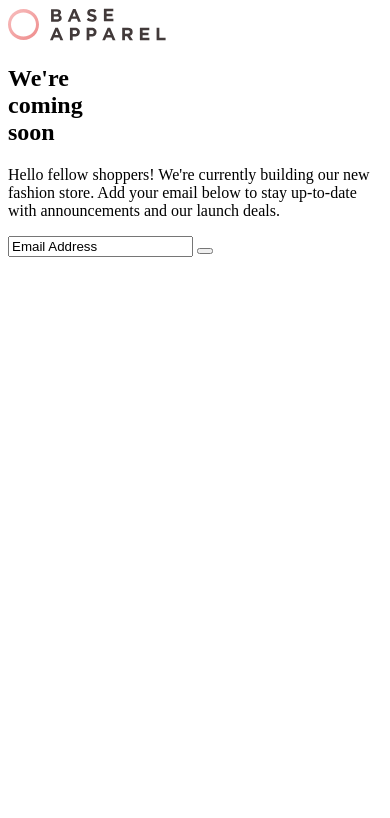
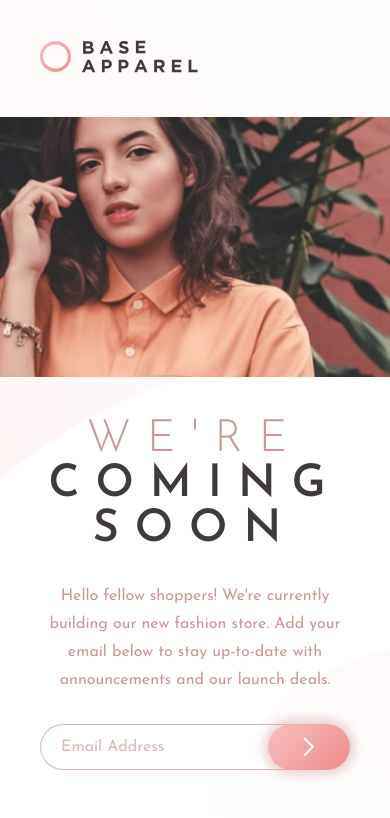
Before and after one commit to joana-trots/base-apparel-coming-soon-page, a plain HTML site: page index.html in a window 390 px wide. Drawn offline with Linux system fonts and the light colour scheme.

Commit message:
add responsive/mobile styles

```diff
--- a/assets/styles/styles.sass
+++ b/assets/styles/styles.sass
@@ -0,0 +1,112 @@
+// Typography
+@import url('https://fonts.googleapis.com/css2?family=Josefin+Sans:wght@300;400;600&display=swap')
+$ff-main: 'Josefin Sans', sans-serif
+$fs-regular: 16px
+$fw-thin: 300
+$fw-regular: 400
+$fw-bold: 600
+
+// Colors
+$pink: hsl(0, 36%, 70%)
+$light-pink: hsla(0, 36%, 70%, .7)
+$red: hsl(0, 93%, 68%)
+$dark-red: hsl(0, 6%, 24%)
+$gradient1: linear-gradient(135deg, hsl(0, 0%, 100%), hsl(0, 100%, 98%))
+$gradient2: linear-gradient(135deg, hsl(0, 80%, 86%), hsl(0, 74%, 74%))
+
+$pattern-img: url('../images/bg-pattern-desktop.svg')
+$photo: url('../images/hero-desktop.jpg')
+
+*
+    box-sizing: border-box
+    margin: 0
+    padding: 0
+body
+    display: grid
+    grid-template-columns: 56% 1fr
+    grid-template-areas: 'main cover'
+    height: 100vh
+    font-family: $ff-main
+    font-size: $fs-regular
+    font-weight: $fw-regular
+    background: $pattern-img center center no-repeat
+    background-size: cover
+    main
+        grid-area: main
+        height: 100%
+        padding: 8vh 10vw
+        .logo
+            grid-area: logo
+        .cover_mobile
+            display: none
+        .text
+            grid-area: text
+            width: 80%
+            h1
+                font-size: 4rem
+                letter-spacing: 1rem
+                color: $dark-red
+                text-transform: uppercase
+                margin: 120px 0 30px
+                span
+                    color: $pink
+                    font-weight: $fw-thin
+            p
+                color: $pink
+                margin-bottom: 30px
+                line-height: 28px
+        form
+            display: flex
+            grid-area: form
+            input
+                padding: 10px 20px
+                border: 1px solid $light-pink
+                border-radius: 30px
+                color: #b7b7b7
+                width: 100%
+                position: relative
+                font-family: $ff-main
+                color: $light-pink
+                outline: none
+                font-size: $fs-regular
+            button
+                padding: 13px 35px 10px
+                background: $gradient2
+                background-position: center
+                background-size: cover
+                border: 0
+                border-radius: 30px
+                box-shadow: 0 0 10px 5px hsla(0, 36%, 70%, .4)
+                position: relative
+                z-index: 2
+                left: -60px
+    section
+        grid-area: cover
+        background: $photo center center no-repeat
+        height: 100%
+        background-size: cover
+
+@media screen and (max-width: 864px)
+    h1
+        font-size: 2.8rem !important
+
+@media screen and (max-width: 600px)
+    body
+        display: flex
+        flex-direction: column
+        main
+            padding: 40px
+            .cover_mobile
+                display: block
+                margin-top: 40px
+                margin-left: -40px
+                width: 100vw
+            .text
+                text-align: center
+                width: 100%
+                h1
+                    margin-top: 40px
+            form
+                width: calc(100% + 60px)
+        section
+            display: none
--- a/index.html
+++ b/index.html
@@ -7,15 +7,20 @@
     <link rel="stylesheet" href="./assets/styles/styles.css">
   </head>
   <body>
-    <header>
-      <img src="./assets/images/logo.svg" />
-    </header>
-    <section role="text">
-      <h1><span>We're</span><br>coming<br>soon</h1>
-      <p>Hello fellow shoppers! We're currently building our new fashion store. Add your email below to stay up-to-date with announcements and our launch deals.</p>
-      <input type="email" value="Email Address" required/>
-      <button type="submit"></button>
-    </section>
+    <main>
+      <img class="logo" src="./assets/images/logo.svg" alt="logo" />
+      <img class="cover_mobile" src="./assets/images/hero-mobile.jpg" alt="mobile cover" />
+      <div class="text">
+        <h1><span>We're</span><br>coming<br>soon</h1>
+        <p>Hello fellow shoppers! We're currently building our new fashion store. Add your email below to stay up-to-date with announcements and our launch deals.</p>
+      </div>
+      <form>
+        <input type="email" value="Email Address" required/>
+        <button type="submit">
+          <img src="./assets/icons/icon-arrow.svg" alt="submit">
+        </button>
+      </form>
+    </main>
     <section role="cover"></section>
   </body>
 </html>
```
Also changed, not shown: assets/styles/styles.css, 1 other file.
